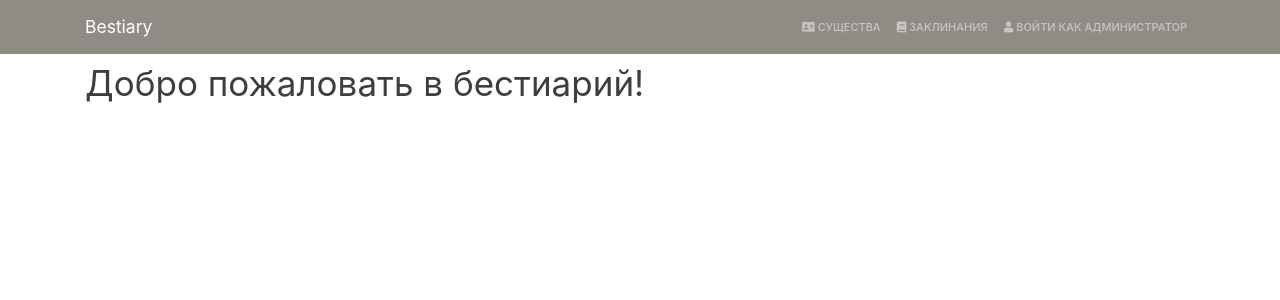
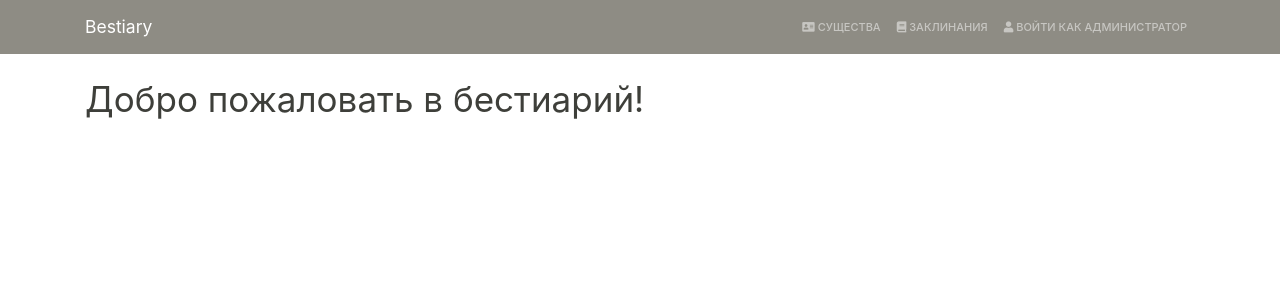
Before and after one commit to BondarevKonstantin/DnDBestiary, a React (Create React App) app in the folder frontend/: page / in a window 1280 px wide. Shown: the top 300 px of the page. Built offline with nearby package versions, Linux system fonts and the light colour scheme.

Commit message:
Small change

```diff
--- a/frontend/src/App.js
+++ b/frontend/src/App.js
@@ -6,7 +6,7 @@ function App() {
   return (
     <>
       <Header />
-      <main className='py-2'>
+      <main className='py-4'>
         <Container>
           <h1>Добро пожаловать в бестиарий!</h1>
         </Container>
```
Also changed, not shown: 1 other file (tests, documents, lock files or other folders).
